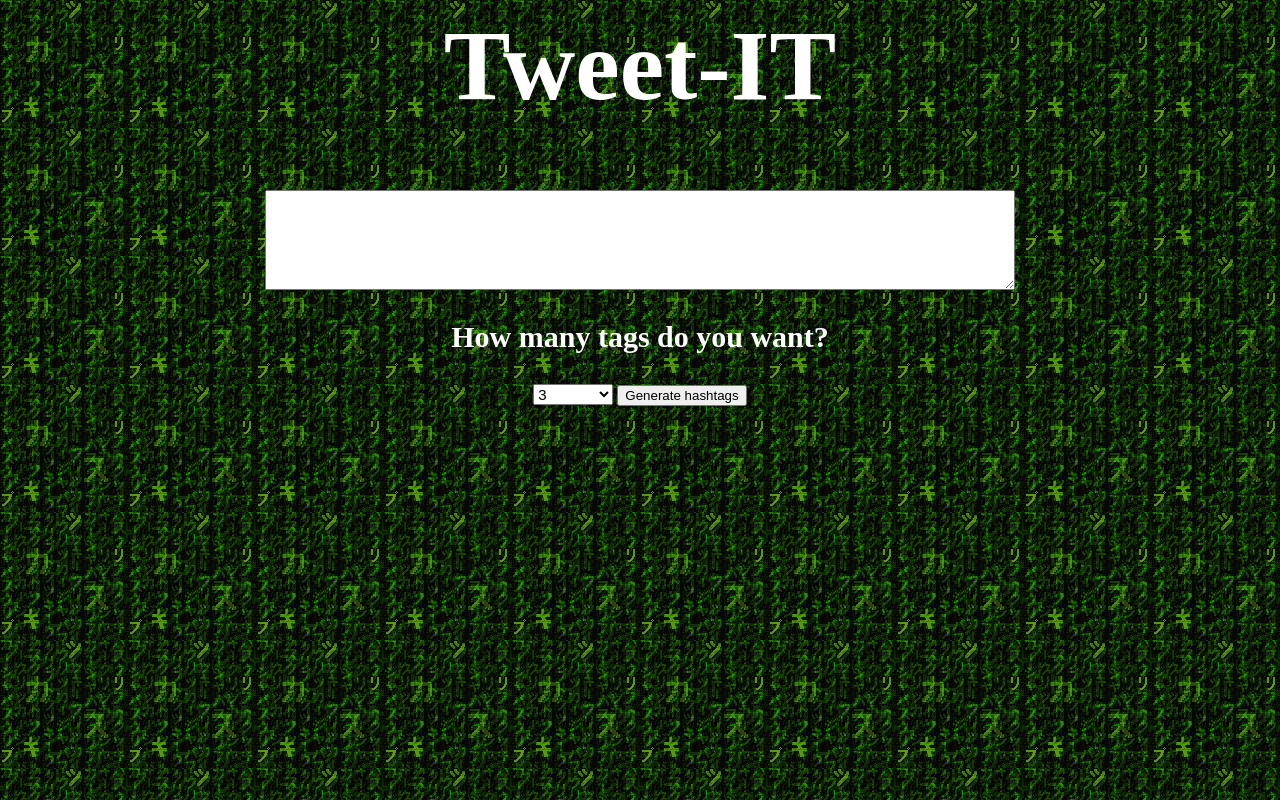
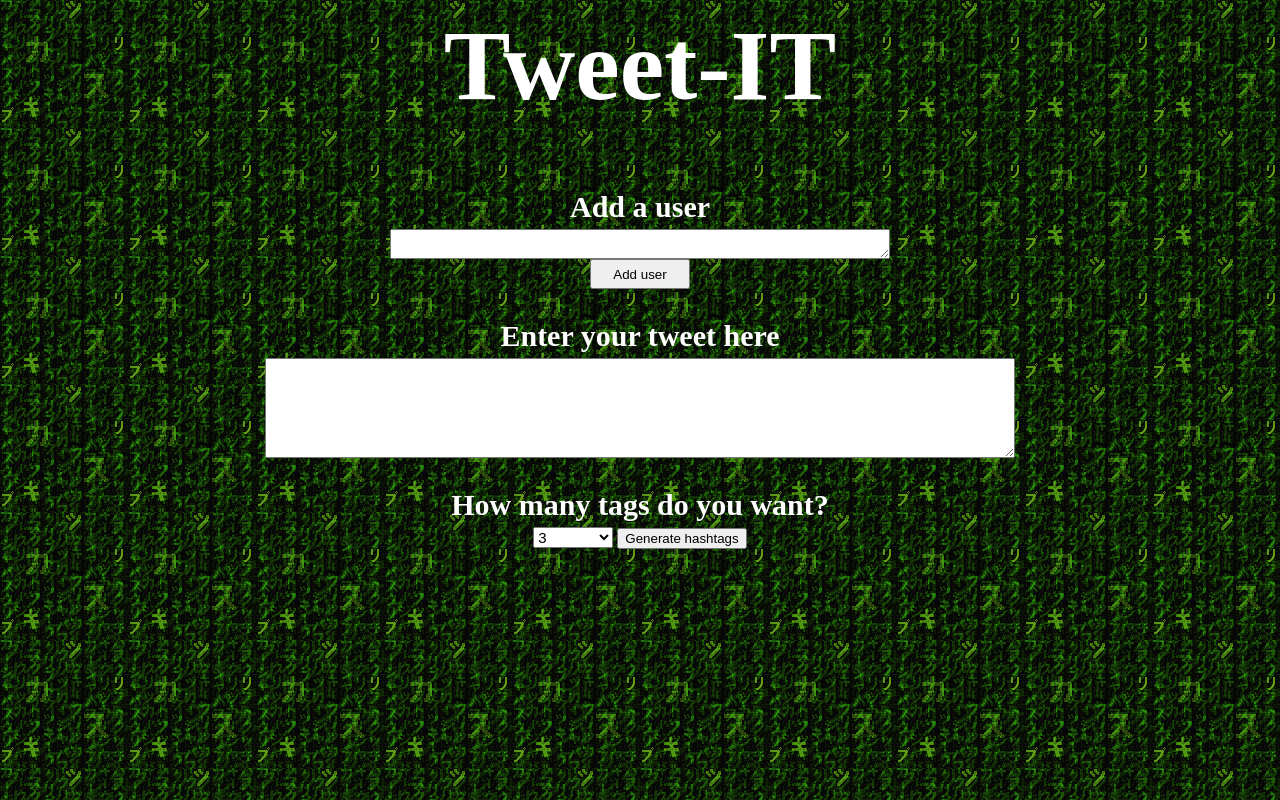
Before and after one commit to OffCourse/AI_bots, a website: page front/index.html in a window 1280 px wide. Drawn offline with Linux system fonts and the light colour scheme; files whose address does not match are found by name.

Commit message:
Added: field for adding users

```diff
--- a/api/api.js
+++ b/api/api.js
@@ -59,6 +59,11 @@ app.post("/api/knn", async function (req, res) {
 	res.json(result);
 });
 
+app.post("/api/addUser", async function (req, res) {
+	const username = req.body.username;
+	Logic.addUser(username);
+});
+
 app.put("/", (req, res) => {
 	return res.send("Received a PUT HTTP method");
 });
--- a/front/Recommend.js
+++ b/front/Recommend.js
@@ -1,5 +1,24 @@
 function getRandomInt(max) {
 	return Math.floor(Math.random() * Math.floor(max));
+}
+
+async function addUser() {
+	const text = document.getElementById("usernameTextarea").value;
+
+	const username = JSON.stringify({ "username": text });
+	console.log("Adding: " + username + " to the database");
+	//todo make api port dynamic
+	const url = "http://localhost:4000/api/addUser";
+	const response = await fetch(url, {
+		method: "POST", // *GET, POST, PUT, DELETE, etc.
+		mode: "cors", // no-cors, *cors, same-origin
+		headers: {
+			"Content-Type": "application/json"
+			// 'Content-Type': 'application/x-www-form-urlencoded',
+		},
+		body: username
+	});
+
 }
 
 async function onChange() {
--- a/front/index.html
+++ b/front/index.html
@@ -10,6 +10,13 @@
     <body>
         <div align="center">
             <h1>Tweet-IT</h1>
+            <div >
+                <h3>Add a user</h3>
+                <textarea id="usernameTextarea", style="width: 500px; height: 30px;"></textarea>
+
+            </div>
+            <button onclick="addUser()" style="width: 100px; height: 30px;">Add user</button>
+            <h3>Enter your tweet here</h3>
             <textarea id="textarea"></textarea>
             <h3>How many tags do you want?</h3>
             <select id="amountOfTags" oninput="onChange()">
@@ -43,11 +50,11 @@
         }
         h3 {
             font-size: 30px;
+            margin-bottom: 5px;
         }
         textarea {
             width: 750px;
             height: 100px;
-            padding: 0px;
             font-size: 30px;
         }
         .btn-group button {
```
Also changed, not shown: back/Logic.js (+10 -0 lines), data/users.json (indentation only).
